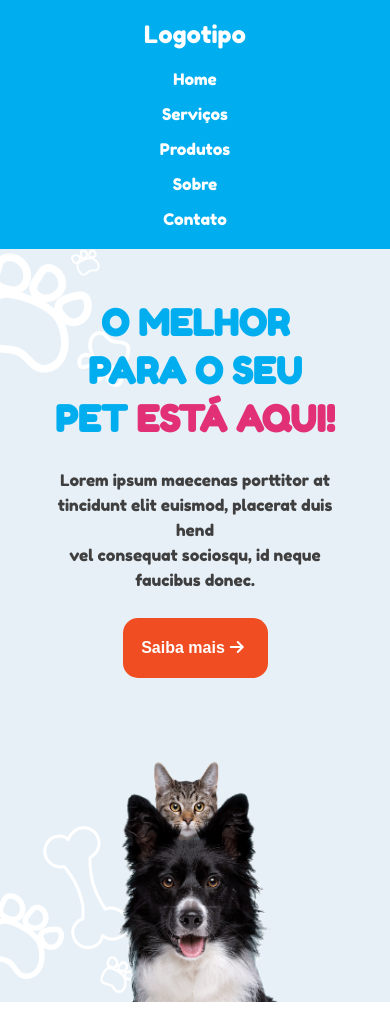
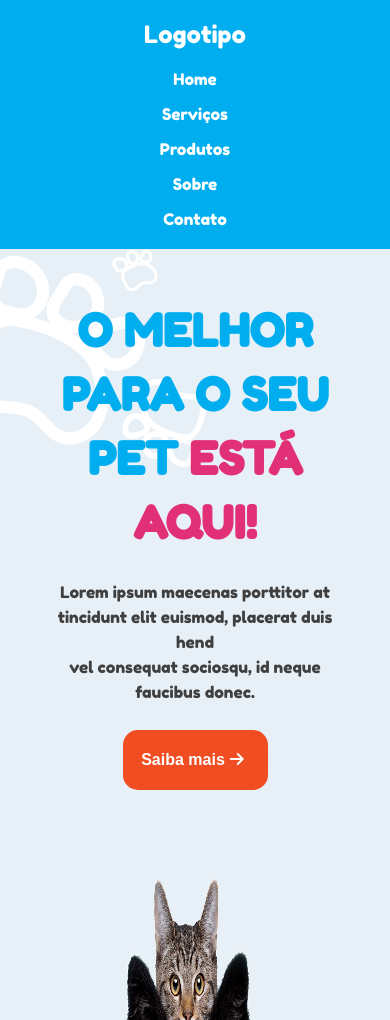
Before and after one commit to Siliprandi/LandingPage_Pet, a plain HTML site: page index.html in a window 390 px wide. Shown: the top 1020 px of the page. Drawn offline with Linux system fonts and the light colour scheme; files whose address does not match are found by name.

Commit message:
Revert "Alteração na responsivo da imagem do conteúdo principal"

```diff
--- a/css/responsividade.css
+++ b/css/responsividade.css
@@ -25,13 +25,7 @@
     }
 
     .conteudo-principal-titulo{
-        font-size: 2.25rem;
-        line-height: 3rem;
-
-    }
-
-    .conteudo-principal-imagem{
-        height: 5%;
+        font-size: 45px;
     }
 
     /* Logotipo de empresas parceiras*/
@@ -44,6 +38,7 @@
     .conteudo-secundario .container {
         flex-direction: column;
         width: 100%;
+
 
 
     }
@@ -86,4 +81,6 @@
 
     }
 
+
+
 }
```
